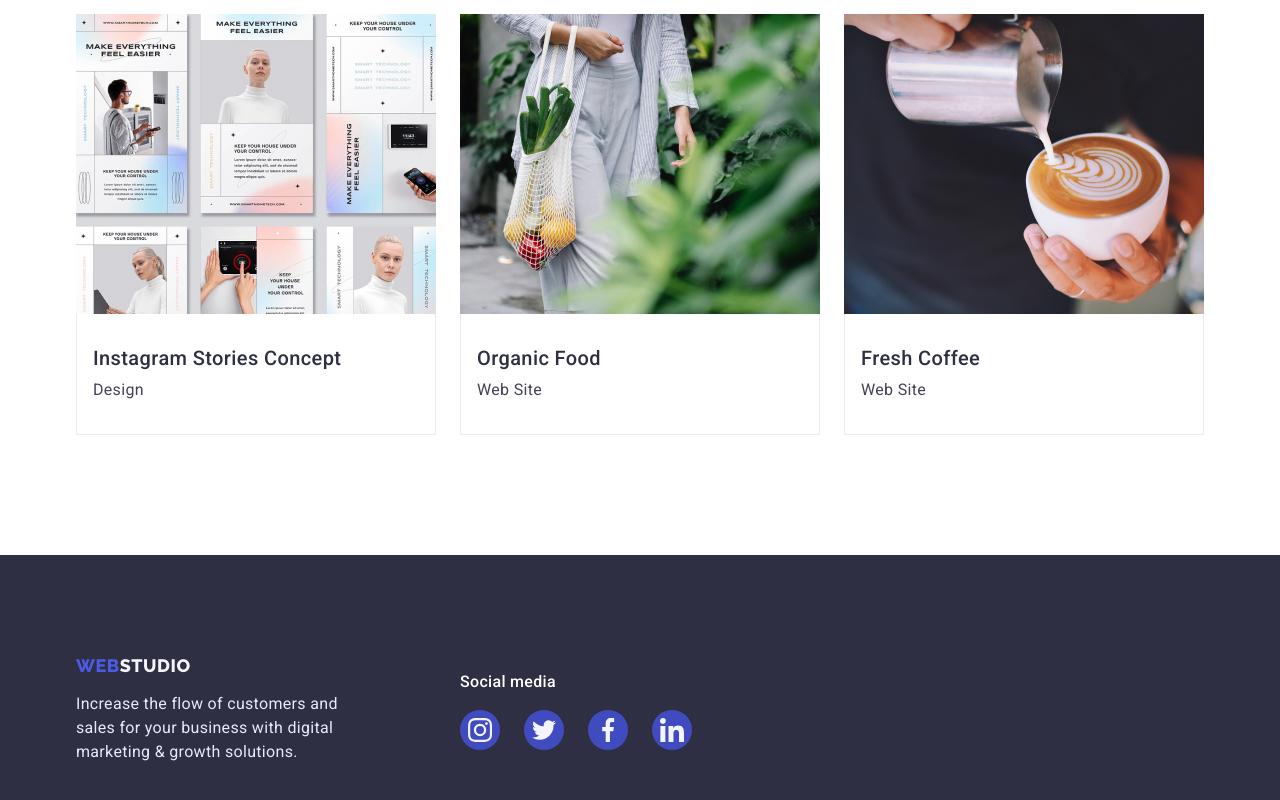
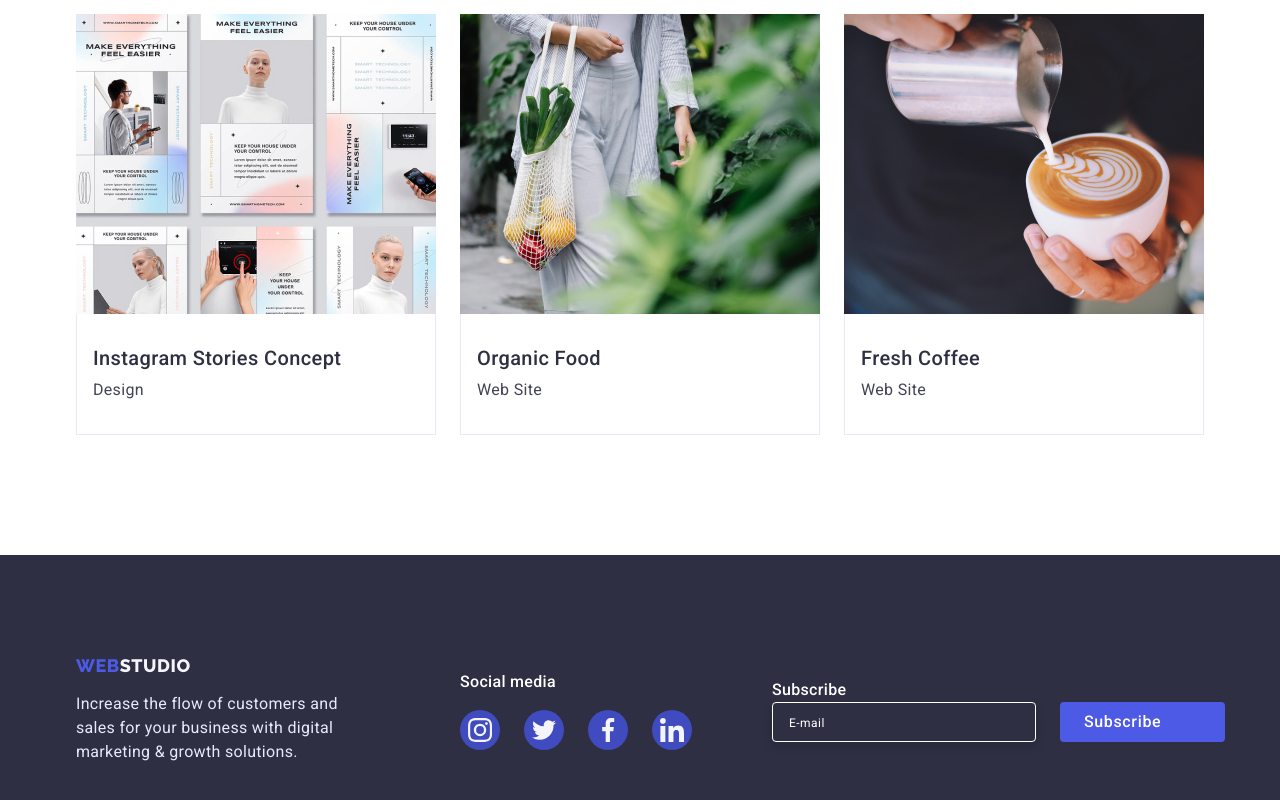
Before and after one commit to Startonio/goit-markup-hw-06, a plain HTML site: page portfolio.html in a window 1280 px wide. Shown: the part 1215-2015 px from the top of the page. Drawn offline with nearby package versions, Linux system fonts and the light colour scheme.

Commit message:
футер для портфоліо

```diff
--- a/portfolio.html
+++ b/portfolio.html
@@ -300,6 +300,27 @@
                     </li>
                 </ul>
             </div>
+            <div class="Subscribe">
+                <h3 class="footer-title">Subscribe</h3>
+                <form class="footer-form">
+                    <div class="footer-field">
+                        <label for="footer-email"></label>
+                        <div class="footer-wrap">
+                            <input type="email" aria-label="email" name="footer-email" id="footer-email"
+                                class="footer-input" placeholder="E-mail" required />
+                        </div>
+                    </div>
+                    <div class="wrap-btn">
+                        <button type="submit" class="footer-form-btn">
+                            <span class="footer-plane">Subscribe
+                                <svg class="plane" width="24" height="24">
+                                    <use href="./images/svg-photo/icon-modal.svg#icon-telegram"></use>
+                                </svg>
+                            </span>
+                        </button>
+                    </div>
+                </form>
+            </div>
         </div>
     </footer>
     <script src="https://unpkg.com/aos@2.3.1/dist/aos.js"></script>
```
